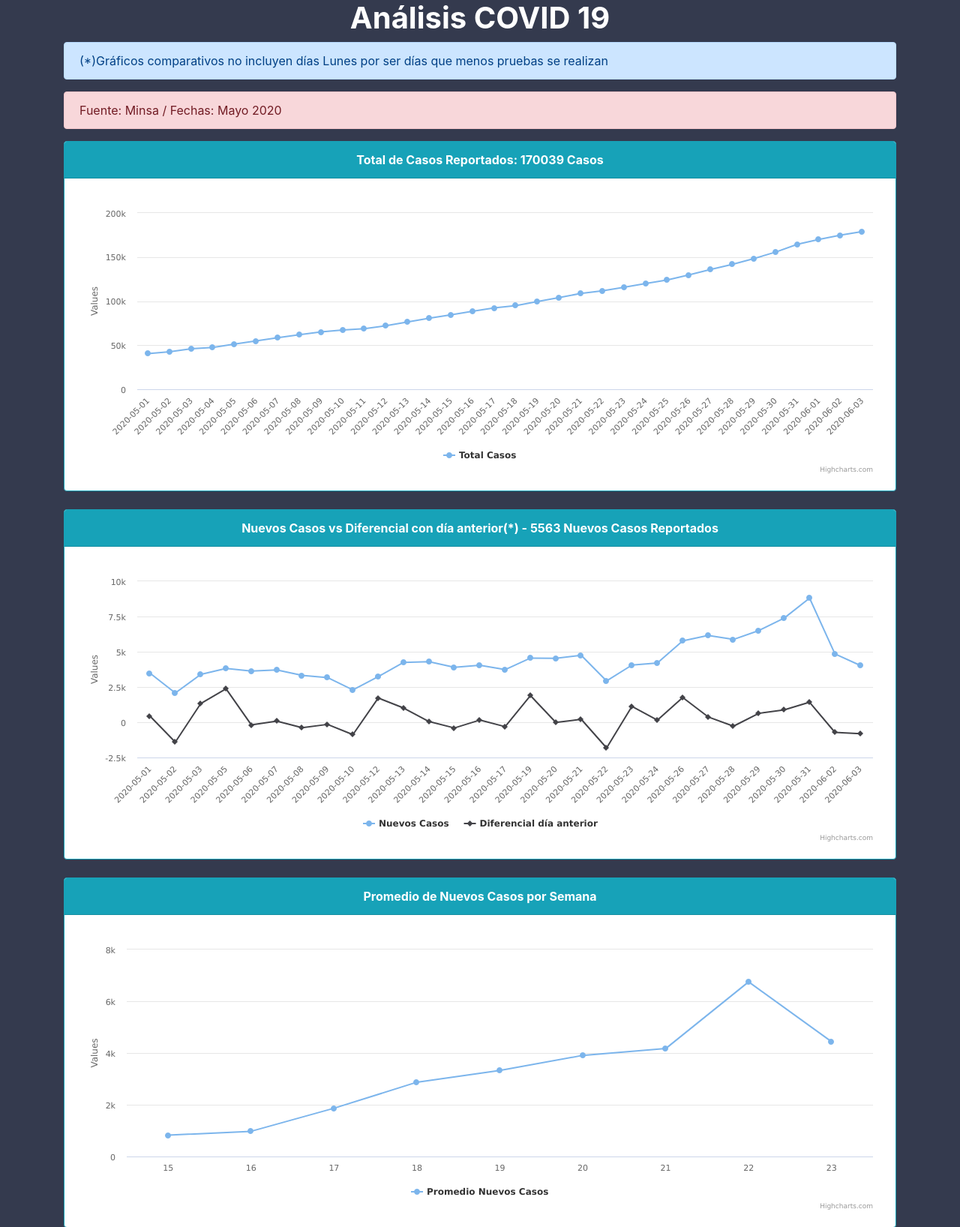
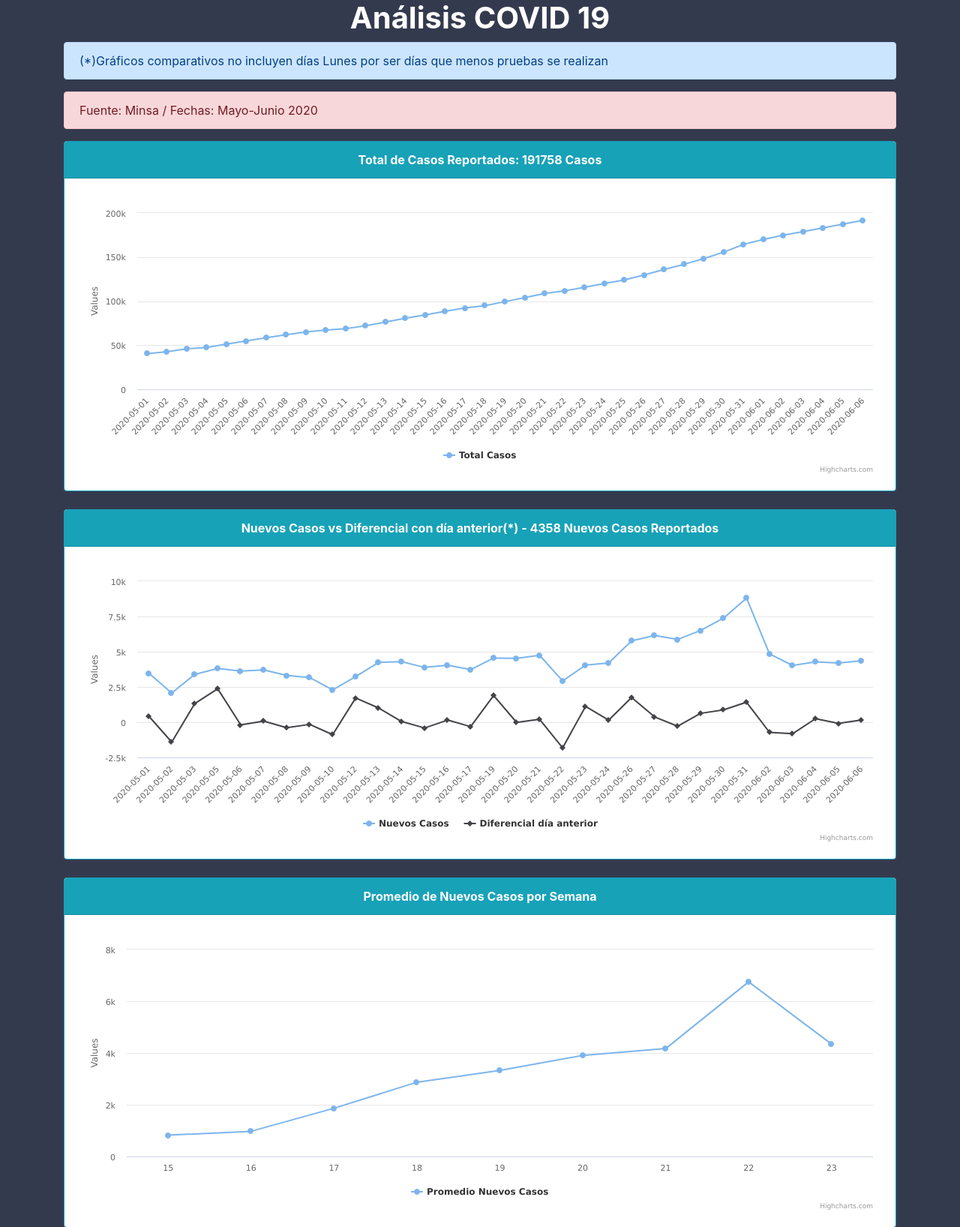
Before and after one commit to juan-salvador/data-analysis-covid, a PHP site: page / in a window 1280 px wide. Shown: the top 1636 px of the page at 75% size. Run offline with PHP 8.4, Linux system fonts and the light colour scheme; data that the repository does not hold is empty.

Commit message:
feat(data):Update data

```diff
--- a/app/data.csv
+++ b/app/data.csv
@@ -89,3 +89,6 @@ id,semana,dia,fecha,casos_activos,diferencial_casos_activos,nuevos_casos,diferen
 88,23.00,lunes,2020-06-01,96898,4136,5563,-3242,170039,1299,538,68507,128,-7,4634,1458,-2104,145625,1043,20,16327,-26277,931034,4520,-3262,17785,-28381,1076659,39716,130323
 89,23.00,martes,2020-06-02,100860,3962,4845,-718,174884,750,-549,69257,133,5,4767,3834,2376,149459,469,-574,12153,-4174,943187,4376,-144,15987,-1798,1092646,40185,134699
 90,23.00,miércoles,2020-06-03,101701,841,4030,-815,178914,3062,2312,72319,127,-6,4894,2769,-1065,152228,416,-53,20200,8047,963387,3614,-762,22969,6982,1115615,40601,138313
+91,23.00,jueves,2020-06-04,101939,238,4284,254,183198,3909,847,76228,137,10,5031,1545,-1224,153773,1219,803,18671,-1529,982058,3065,-549,20216,-2753,1135831,41820,141378
+92,23.00,viernes,2020-06-05,103024,1085,4202,-82,187400,2986,-923,79214,131,-6,5162,2410,865,156183,586,-633,16227,-2444,998285,3616,551,18637,-1579,1154468,42406,144994
+93,23.00,sábado,2020-06-06,103726,702,4358,156,191758,3517,531,82731,139,8,5301,2986,576,159169,1612,1026,15549,-678,1013834,2746,-870,18535,-102,1173003,44018,147740
--- a/app/index.php
+++ b/app/index.php
@@ -105,13 +105,13 @@
             (*)Gráficos comparativos no incluyen días Lunes por ser días que menos pruebas se realizan
         </div>
         <div class="alert alert-danger" role="alert">
-            Fuente: Minsa / Fechas: Mayo 2020
+            Fuente: Minsa / Fechas: Mayo-Junio 2020
         </div>
     <div class="row row-cols-1 row-cols-md-1">
         <div class="col mb-4">
             <div class="card border-info">
             <div class="card-header text-center text-white font-weight-bold bg-info mb-3">
-                Total de Casos Reportados: 170039 Casos
+                Total de Casos Reportados: 191758 Casos
             </div>
             <div id="init" class="card-body" style="width:100%; height:400px;">
             </div></div>
@@ -119,7 +119,7 @@
         <div class="col mb-4">
             <div class="card border-info">
             <div class="card-header text-center text-white font-weight-bold bg-info mb-3">
-                Nuevos Casos vs Diferencial con día anterior(*) - 5563 Nuevos Casos Reportados
+                Nuevos Casos vs Diferencial con día anterior(*) - 4358 Nuevos Casos Reportados
             </div>
             <div id="container" class="card-body" style="width:100%; height:400px;"></div>
             </div>
@@ -143,7 +143,7 @@
         <div class="col mb-4">
             <div class="card border-info">
                 <div class="card-header text-center text-white font-weight-bold bg-info mb-3">
-                    Casos Activos vs Diferencial con día anterior - 96898 Casos Activos
+                    Casos Activos vs Diferencial con día anterior - 103726 Casos Activos
                 </div>
                 <div id="chart3" class="card-body" style="width:100%; height:400px;"></div>
             </div>
@@ -151,7 +151,7 @@
         <div class="col mb-4">
             <div class="card border-info">
                 <div class="card-header text-center text-white font-weight-bold bg-info mb-3">
-                    Casos Nuevos vs Pruebas Realizadas - 17785 Nuevas Pruebas Realizadas
+                    Casos Nuevos vs Pruebas Realizadas - 18535 Nuevas Pruebas Realizadas
                 </div>
                 <div id="chart4" class="card-body" style="width:100%; height:400px;"></div>
             </div>
@@ -159,7 +159,7 @@
         <div class="col mb-4">
             <div class="card border-info">
                 <div class="card-header text-center text-white font-weight-bold bg-info mb-3">
-                    Casos Nuevos vs Recuperados Nuevos - 1299 Recuperados Nuevos
+                    Casos Nuevos vs Recuperados Nuevos - 3517 Recuperados Nuevos
                 </div>
                 <div id="chart5" class="card-body" style="width:100%; height:400px;"></div>
             </div>
@@ -167,7 +167,7 @@
         <div class="col mb-4">
             <div class="card border-info">
                 <div class="card-header text-center text-white font-weight-bold bg-info mb-3">
-                    Total de Pruebas y Nuevas Pruebas Realizadas - 1076659 Total de Pruebas Realizadas
+                    Total de Pruebas y Nuevas Pruebas Realizadas - 1173003 Total de Pruebas Realizadas
                 </div>
                 <div id="chartTest" class="card-body" style="width:100%; height:400px;"></div>
             </div>
```
